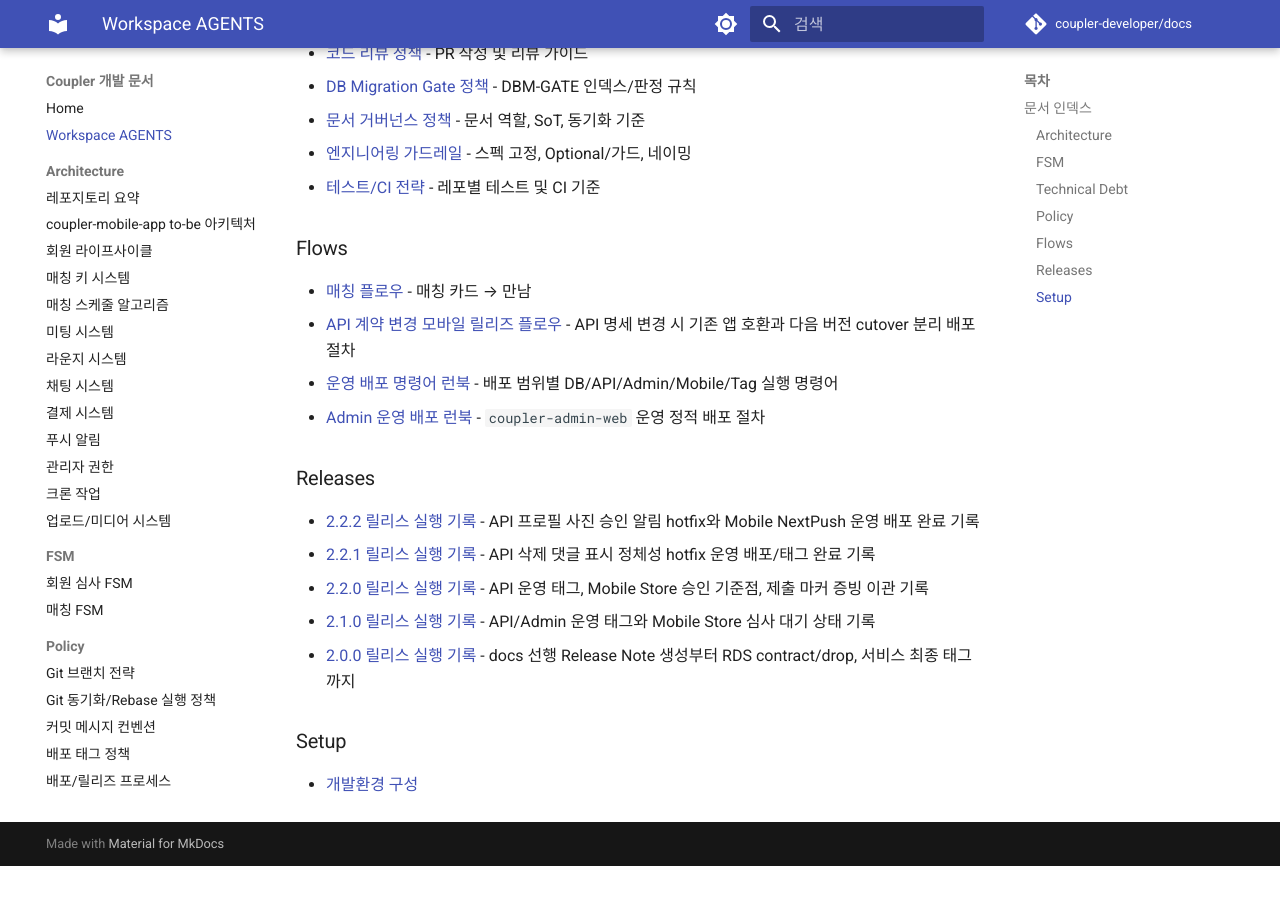
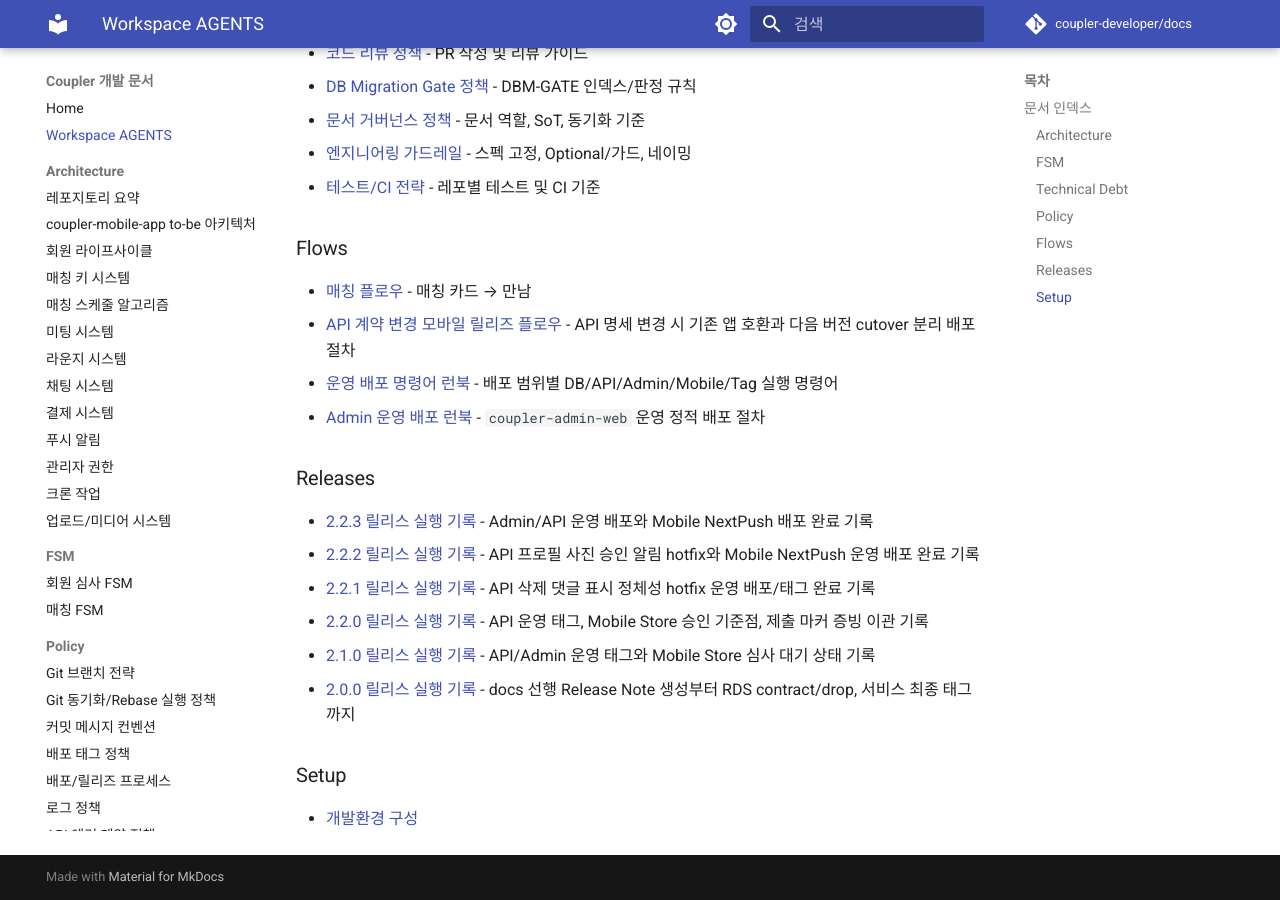
Before and after one commit to coupler-developer/docs, an MkDocs documentation site: the page built from content/AGENTS.md, in a window 1280 px wide and 900 px high, scrolled down 3231 px. Built offline with MkDocs 1.6.1 and Material for MkDocs 9.7.7, drawn with Linux system fonts in a browser that asks for light colours; comment, search, counter and statistics services are not loaded; before the commit the page ends 4097 px from its top, so only the background shows below that; part of the change alters nothing that is shown.

Commit message:
docs: 2.2.3 릴리스 기록 추가
Changes:
- Admin/API 운영 배포와 Mobile NextPush 결과를 v2.2.3 릴리스 기록으로 추가
- content/AGENTS.md와 mkdocs.yml 릴리스 인덱스 동기화

Tests:
- yarn validate:docs 통과

```diff
--- a/content/AGENTS.md
+++ b/content/AGENTS.md
@@ -97,6 +97,7 @@
 
 ### Releases
 
+- [2.2.3 릴리스 실행 기록](releases/v2.2.3.md) - Admin/API 운영 배포와 Mobile NextPush 배포 완료 기록
 - [2.2.2 릴리스 실행 기록](releases/v2.2.2.md) - API 프로필 사진 승인 알림 hotfix와 Mobile NextPush 운영 배포 완료 기록
 - [2.2.1 릴리스 실행 기록](releases/v2.2.1.md) - API 삭제 댓글 표시 정체성 hotfix 운영 배포/태그 완료 기록
 - [2.2.0 릴리스 실행 기록](releases/v2.2.0.md) - API 운영 태그, Mobile Store 승인 기준점, 제출 마커 증빙 이관 기록
--- /dev/null
+++ b/content/releases/v2.2.3.md
@@ -0,0 +1,165 @@
+# 2.2.3 릴리스 실행 기록
+
+## 문서 역할
+
+- 역할: `시나리오`
+- 문서 종류: `flow`
+- 충돌 시 우선 문서: `policy/release-process.md`, 태그 기준은 `policy/release-tag-policy.md`
+- 기준 성격: `as-is`
+
+## 목적
+
+- `v2.2.3` docs 릴리스 기록에 Admin/API 운영 배포와 Mobile NextPush 배포 기준점을 고정한다.
+- docs 릴리스 번호는 서비스 레포 태그 번호를 강제하지 않고, 이번 배포 기록의 순번으로 사용한다.
+
+## 범위
+
+- 대상: `docs`, `coupler-admin-web`, `coupler-api`, `coupler-mobile-app`
+- 포함 범위: Admin 소개글 입력 필요 라벨/계약 처리 운영 배포, API 소개글 미제출 Admin DTO 운영 배포, Mobile 최종 매칭 팝업/미니프로필 UI NextPush 배포, 서비스 태그, docs Release 기록
+- 제외 범위: 운영 `RDS` 변경, Mobile Store 제출/승인, `coupler-mobile-app` 릴리스 태그
+
+## 상위 규범 문서
+
+- [배포/릴리즈 프로세스](../policy/release-process.md)
+- [배포 태그 정책](../policy/release-tag-policy.md)
+- [테스트/CI 전략](../policy/testing-strategy.md)
+- [운영 배포 명령어 런북](../flows/cross-project/production-deploy-command-runbook.md)
+
+## 릴리스 상태
+
+- 목표 버전: `v2.2.3`
+- 전체 상태: `released`
+- 완료 범위: `coupler-admin-web` 운영 배포/검증/`v2.1.3` 태그, `coupler-api` 운영 배포/검증/`v2.2.3` 태그, Mobile NextPush Android/iOS Production 배포/검증, docs 릴리스 기록
+- `docs` 태그: `v2.2.3` -> docs release workflow 실행 시점의 docs tag commit
+- `coupler-admin-web` 태그: `v2.1.3` -> `e7beb8f7ee5d3c79cca82530e5823b7e51d310c1`
+- `coupler-admin-web` 태그 객체: `53abb1a2f6ed76420cbe420779acedcb280049ee`
+- `coupler-api` 태그: `v2.2.3` -> `ae7b81558ee01c86a6d19a9a98bd6c288d6a0a0d`
+- `coupler-api` 태그 객체: `819543d745c4b00593550e3742240edf82d7288e`
+- `coupler-mobile-app` Store 릴리스 태그: `N/A` (NextPush-only 배포, Store binary 변경 없음)
+- `coupler-mobile-app` 기준 커밋: `12afc06af82662f4b49e271135df50a1ea5c0f06`
+- `coupler-mobile-app` 직전 Store 릴리스 태그: `v2.2.0` -> `e4dd5b7c5d56b26065c6de31eca7b9c5f6225248`
+- `coupler-mobile-app` 제출 마커 태그: `N/A` (Mobile Store 제출 없음)
+- 제출 마커 증빙 이관/삭제: `N/A`
+
+## 릴리스 결과
+
+- `coupler-admin-web`는 운영 EC2 정적 산출물을 `e7beb8f7ee5d3c79cca82530e5823b7e51d310c1` 기준 build로 교체했다.
+- `coupler-admin-web`는 `member_review_status.key/display_state=input_required` 계약을 인식하고, 소개글 미입력 상태를 "소개글 입력 필요"로 표시한다.
+- `coupler-api`는 운영 EC2에 `ae7b81558ee01c86a6d19a9a98bd6c288d6a0a0d` 기준으로 반영됐다.
+- `coupler-api`는 소개글 미제출 Admin DTO를 `input_required` 계약으로 내려, 기존 `edit_need` 액션 필요 상태와 분리한다.
+- `coupler-mobile-app`은 native metadata 변경 없이 JS-only 변경을 NextPush Android `Production v21`, iOS `Production v18`로 배포했다.
+- 운영 `RDS`와 Mobile Store는 이번 릴리스 범위에 포함하지 않는다.
+
+## 메인 흐름
+
+1. 배포 범위를 `coupler-admin-web`, `coupler-api`, `Mobile NextPush`, `docs`, `Tag/Release Record`로 고정했다.
+2. 계약 호환 순서를 고려해 `coupler-admin-web`를 먼저 운영 배포했다.
+3. `coupler-admin-web` 로컬 품질 게이트와 production build를 완료했다.
+4. 운영 EC2의 기존 Admin 정적 산출물을 `/var/www/coupler-admin-web-backup-20260705213140`로 백업했다.
+5. `coupler-admin-web/build/` 산출물을 `/var/www/coupler-admin-web/`로 업로드하고 내부/외부 응답을 확인했다.
+6. 운영 `coupler-api`를 `origin/main`의 `ae7b81558ee01c86a6d19a9a98bd6c288d6a0a0d`까지 fast-forward 반영했다.
+7. 운영 `coupler-api`에서 `pnpm install --frozen-lockfile`, `pm2 restart coupler-api --update-env`, `pm2 save`를 수행했다.
+8. 운영 API 내부/외부 응답, DB-backed 공개 API, PM2 상태, 로그를 확인했다.
+9. `coupler-mobile-app` Android/iOS NextPush Production 배포를 수행했다.
+10. NextPush Android/iOS Production history에서 새 label, target binary version, package hash, rollout/mandatory/disabled 상태를 확인했다.
+11. 운영 검증 완료 후 `coupler-admin-web` `v2.1.3`, `coupler-api` `v2.2.3` annotated tag를 생성하고 원격에 push했다.
+12. 이 문서를 운영 결과로 갱신하고 docs `v2.2.3` 태그/GitHub Release의 기준 문서로 확정했다.
+
+## 검증 근거
+
+- `coupler-admin-web`
+    - 배포 대상 커밋: `e7beb8f7ee5d3c79cca82530e5823b7e51d310c1`
+    - 직전 운영 태그 커밋: `v2.1.2` -> `3eb4a699980a0e035766ba341d12359790921c0f`
+    - `v2.1.2` 이후 커밋:
+        - `03bcd31` `Revert "fix: 준회원 소개글 미제출 라벨 보정"`
+        - `6d2786d` `fix: 소개글 미제출 라벨 분리`
+        - `60d09a7` `fix: 소개글 입력 필요 라벨 축약`
+        - `e7beb8f` `test: 소개글 반려 상태 fixture 정정`
+    - 변경 파일:
+        - `src/pages/member/utils/member-review-status.ts`
+        - `src/lang/locales/ko.ts`
+        - `src/__tests__/member-review-status.test.tsx`
+    - focused test: `yarn test:ci src/__tests__/member-review-status.test.tsx --runInBand` 통과 (`1 suite / 15 tests`)
+    - 표준 품질 게이트: `yarn lint`, `yarn typecheck`, `yarn format`, `CI=true yarn test:ci` 통과 (`5 suites / 39 tests`)
+    - production build: `yarn build` 통과, main bundle `build/static/js/main.29b49dce.js`
+    - 운영 배포 시각: `2026-07-05 21:31-21:32 KST`
+    - 운영 백업: `/var/www/coupler-admin-web-backup-20260705213140`
+    - 내부 응답: `http://127.0.0.1:8000` -> 200, `Last-Modified: Sun, 05 Jul 2026 12:31:05 GMT`
+    - 외부 응답: `https://cms.ritzy.fourhundred.co.kr` -> 200, `server: nginx/1.18.0 (Ubuntu)`
+    - nginx 검증: `sudo nginx -t` 통과
+    - 태그 객체: `53abb1a2f6ed76420cbe420779acedcb280049ee`
+    - 태그 커밋: `e7beb8f7ee5d3c79cca82530e5823b7e51d310c1`
+- `coupler-api`
+    - 배포 대상 커밋: `ae7b81558ee01c86a6d19a9a98bd6c288d6a0a0d`
+    - 직전 운영 태그 커밋: `v2.2.2` -> `0d3532141f82c8582fe6676e39ce7d4a0b03e439`
+    - `v2.2.2` 이후 커밋:
+        - `ae7b815` `fix: 소개글 미제출 Admin DTO 분리`
+    - 변경 파일:
+        - `controller/admin/member.ts`
+        - `lib/admin-member-review-status-view.ts`
+        - `__tests__/admin-member-detail-pending-regression.test.ts`
+        - `__tests__/admin-member-review-status-view.test.ts`
+    - focused test: `pnpm test -- __tests__/admin-member-review-status-view.test.ts __tests__/admin-member-detail-pending-regression.test.ts --runInBand` 통과 (`2 suites / 51 tests`)
+    - 표준 품질 게이트: `pnpm lint`, `pnpm typecheck`, `pnpm format`, `pnpm test:ci` 통과 (`71 suites / 450 tests`)
+    - 운영 배포 시각: `2026-07-05 21:35 KST`
+    - 운영 커밋: `ae7b81558ee01c86a6d19a9a98bd6c288d6a0a0d`
+    - 태그 객체: `819543d745c4b00593550e3742240edf82d7288e`
+    - 태그 커밋: `ae7b81558ee01c86a6d19a9a98bd6c288d6a0a0d`
+    - PM2 상태: `coupler-api` online, pid `3230643`, user `root`, restart count `24`
+    - 내부 응답: `http://127.0.0.1:3002/` -> 200, `ritzy API Running ...`
+    - 외부 응답: `https://api.ritzy.fourhundred.co.kr/` -> 200, `ritzy API Running ...`
+    - 내부 DB-backed 공개 API: `GET /app/manager/list` -> 200, `result_code=0`
+    - 외부 DB-backed 공개 API: `GET https://api.ritzy.fourhundred.co.kr/app/manager/list` -> 200, `result_code=0`
+    - 운영 로그: 재시작 후 `server started on port 3002` 확인. 기존 FCM invalid token 로그와 `NODE_APP_INSTANCE` config warning이 있었으나, 이번 배포 커밋의 startup 실패나 crash는 확인되지 않았다.
+    - 운영 git 상태: 기존 untracked `.bak` 파일 2개는 배포 범위가 아니므로 변경하지 않았다.
+- `coupler-mobile-app`
+    - NextPush 배포 대상 커밋: `12afc06af82662f4b49e271135df50a1ea5c0f06`
+    - 직전 Store 릴리스 태그 커밋: `v2.2.0` -> `e4dd5b7c5d56b26065c6de31eca7b9c5f6225248`
+    - 직전 NextPush 기준 커밋: `13d7eec420169360126e569011de893cb1ba297c`
+    - `13d7eec` 이후 커밋:
+        - `79893de` `feat: 최종 매칭 수락/취소 팝업 플로우 개선`
+        - `c9ee507` `fix: lint fix`
+        - `0ccc3e1` `feat: 최종 매칭 세로 팝업 플로우 및 PageSettings 타입 계약 정리`
+        - `12afc06` `fix: 미니프로필보기 버튼 사이즈 및 위치 조정`
+    - 변경 파일: `App.tsx`, `src/**`
+    - native metadata 변경: 없음(`android/`, `ios/`, native version/build 변경 없음)
+    - 현재 Store binary 기준: Android `versionName 2.2.0`, iOS `MARKETING_VERSION 2.2.0`, build `97`
+    - focused test: `yarn test src/__tests__/profilePreviewFinalMatchingFlow.test.tsx --runInBand --watchman=false` 통과 (`1 suite / 2 tests`)
+    - 표준 품질 게이트: `yarn lint`, `yarn typecheck`, `yarn format`, `yarn test:ci` 통과 (`45 suites / 332 tests / 10 snapshots`)
+    - 배포 전 Android Production 기준 label: `v20`
+    - 배포 전 Android target binary version: `2.2.0`
+    - 배포 전 Android package hash: `e143858043956e510046015cf187ae0b83e0b202bcd9702af3cbefd3f5892588`
+    - 배포 후 Android Production label: `v21`
+    - 배포 후 Android target binary version: `2.2.0`
+    - 배포 후 Android package hash: `a91f5fa5a816bfacd5f4e6657564b96a6f1aff69134ae014eb164f7e760c00da`
+    - 배포 후 Android upload time: `2026-07-05T12:37:46.052Z`
+    - 배포 후 Android rollout/mandatory/disabled: `100`/`false`/`false`
+    - 배포 전 iOS Production 기준 label: `v17`
+    - 배포 전 iOS target binary version: `2.2.0`
+    - 배포 전 iOS package hash: `d0126aef44da4d8bf1c787cd4a3fea04ac436d0e0625e22256f99730a8bcb10b`
+    - 배포 후 iOS Production label: `v18`
+    - 배포 후 iOS target binary version: `2.2.0`
+    - 배포 후 iOS package hash: `499861bd02803e66a63292b3e1e262c021107d4baedce76048ea6318c2b6245c`
+    - 배포 후 iOS upload time: `2026-07-05T12:39:25.207Z`
+    - 배포 후 iOS rollout/mandatory/disabled: `100`/`false`/`false`
+- `DB migration`
+    - DB schema/data migration 없음. `DB migration` 범위 `N/A`.
+
+## 롤백 기준
+
+- `coupler-admin-web`: `/var/www/coupler-admin-web-backup-20260705213140` 백업 산출물 또는 직전 운영 태그 `v2.1.2` 기준 build로 rollback한다.
+- `coupler-api`: 운영 배포 후 문제가 확인되면 직전 운영 태그 `v2.2.2` 또는 운영 배포 전 PM2 상태 기준으로 rollback한다.
+- `Mobile NextPush`: Android는 배포 후 기준 `Production v21`, iOS는 배포 후 기준 `Production v18`을 기준으로 rollback한다. 직전 label로 되돌릴 때는 Android `v20`, iOS `v17`을 기준으로 확인한다.
+- `coupler-mobile-app`: NextPush-only 배포이므로 Store binary rollback은 대상이 아니다.
+- 운영 `RDS`: 이번 릴리스에 DB 변경이 없으므로 DB rollback 대상 `N/A`다.
+
+## 후속 작업
+
+- 없음.
+
+## 관련 문서
+
+- [배포/릴리즈 프로세스](../policy/release-process.md)
+- [배포 태그 정책](../policy/release-tag-policy.md)
+- [운영 배포 명령어 런북](../flows/cross-project/production-deploy-command-runbook.md)
+- [레포지토리 요약](../architecture/repo-overview.md)
--- a/mkdocs.yml
+++ b/mkdocs.yml
@@ -101,6 +101,7 @@ nav:
       - 운영 배포 명령어 런북: flows/cross-project/production-deploy-command-runbook.md
       - Admin 운영 배포 런북: flows/cross-project/admin-web-production-deploy-flow.md
   - Releases:
+      - 2.2.3 릴리스 실행 기록: releases/v2.2.3.md
       - 2.2.2 릴리스 실행 기록: releases/v2.2.2.md
       - 2.2.1 릴리스 실행 기록: releases/v2.2.1.md
       - 2.2.0 릴리스 실행 기록: releases/v2.2.0.md
```
